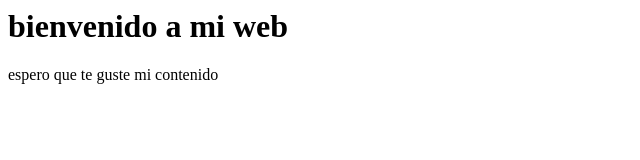
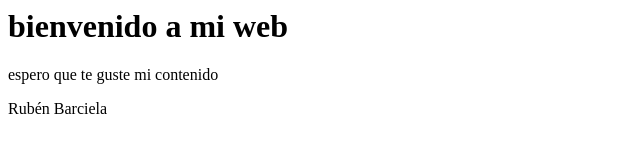
Before and after one commit to rubenbarcielannunez-dev/miweb, a plain HTML site: page index.html in a window 1280 px wide. Shown: the whole page, without its empty margins (0-640 px from the left). Drawn offline with Linux system fonts and the light colour scheme.

Commit message:
añado mi nombre al final de la página

```diff
--- a/index.html
+++ b/index.html
@@ -2,5 +2,6 @@
 	<body>
 		<h1>bienvenido a mi web</h1>
 		<p>espero que te guste mi contenido</p>
+		<p>Rubén Barciela</p>
 </body>
 </html>
```
